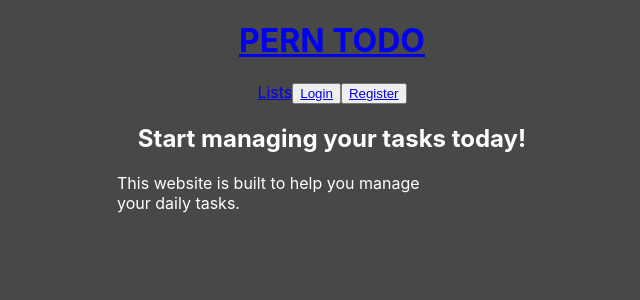
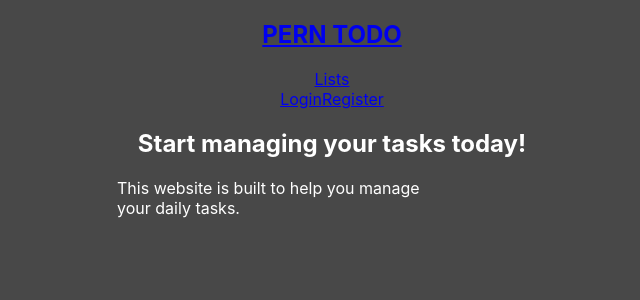
Before and after one commit to mcohen2000/pern-todo, a React (Create React App) app in the folder client/: page / in a window 1280 px wide. Shown: the top 300 px of the page, without its empty margins (308-948 px from the left). Built offline with nearby package versions, Linux system fonts and the light colour scheme; no server answers.

Commit message:
Navbar: Reorganized Content

```diff
--- a/client/src/components/Navbar/Navbar.js
+++ b/client/src/components/Navbar/Navbar.js
@@ -6,18 +6,20 @@ const Navbar = () => {
     const { user, setUser } = useContext(UserContext);
     const navigate = useNavigate();
     return (
-        <div>
+        <nav>
             <h1><Link to={'/'}>PERN TODO</Link></h1>
-            <Link to={'/lists'}>Lists</Link>
+            <div className="navLinks">
+
+                <Link className="listsLink" to={'/lists'}>Lists</Link>
+                <div className="userLinks">
 
                     {user === null ? <>
-                <button>
-                    <Link to={'/login'}>Login</Link>
-                </button>
-                <button>
-                    <Link to={'/register'}>Register</Link>
-                </button>
-            </>:<p>Welcome back {user.email}! <button onClick={() => {
+
+                            <Link className="userBtn loginBtn" to={'/login'}>Login</Link>
+
+                            <Link className="userBtn registerBtn" to={'/register'}>Register</Link>
+
+                    </>:<><p>Welcome back {user.email}!</p> <button className="userBtn logoutBtn" onClick={() => {
                         fetch(`${process.env.REACT_APP_BACKEND_URL}/logout`, {
                             method: "POST",
                             mode: "cors",
@@ -33,8 +35,10 @@ const Navbar = () => {
                         }
                         )
                     }}
-                >Logout</button></p>}
+                    >Logout</button></>}
                 </div>
+            </div>
+        </nav>
     );
 }
 
```
Lines whose indentation alone changed are shown as unchanged.
